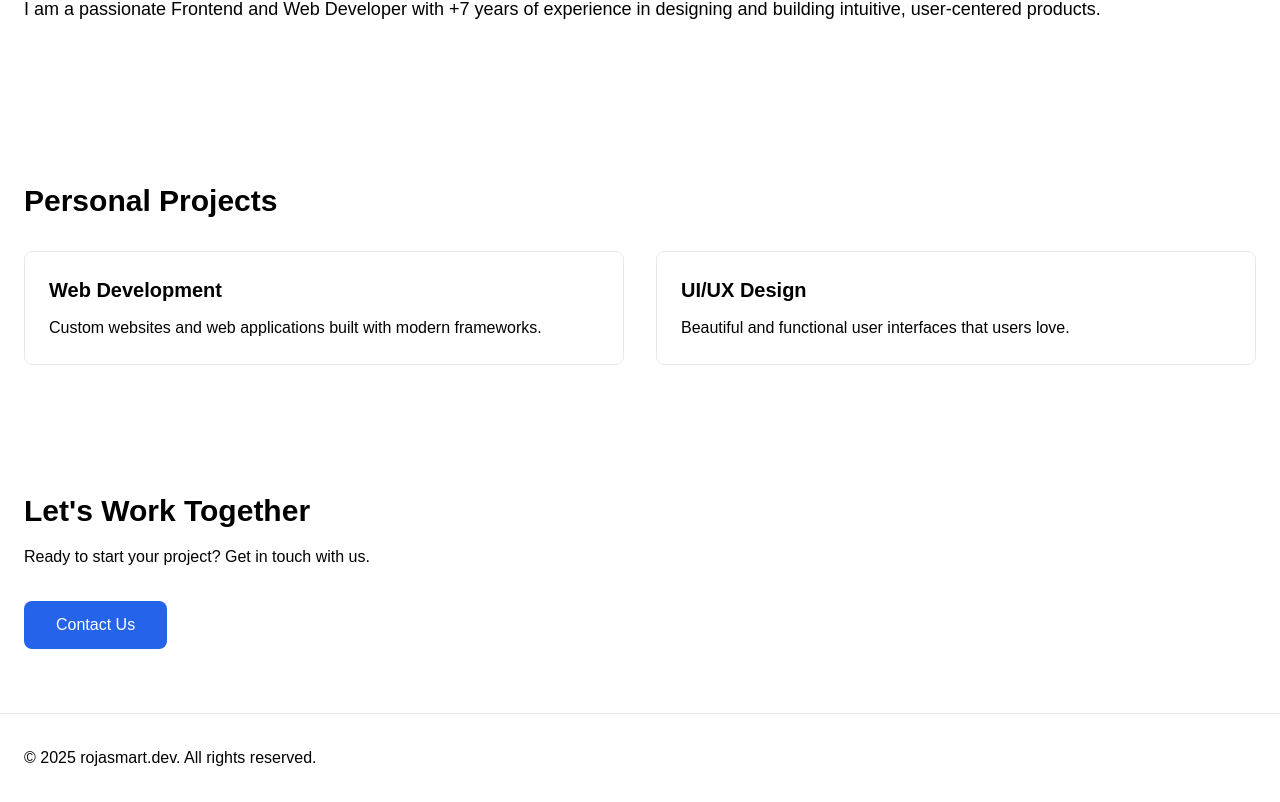
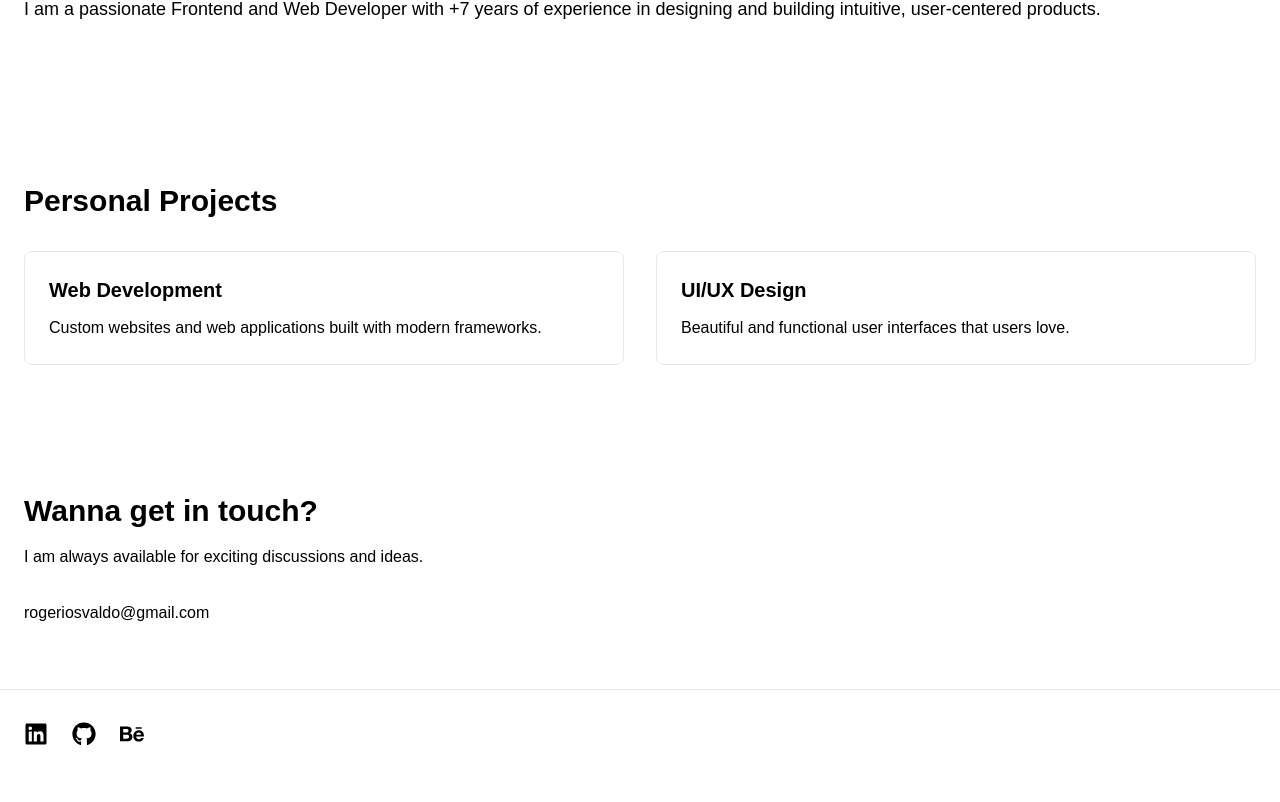
Before and after one commit to rojasmart/rojasmart-template, a Next.js app: page / in a window 1280 px wide. Shown: the part 230-1032 px from the top of the page. After the commit the page ends 1008 px from the top, so only its background shows below. Built offline with nearby package versions, Linux system fonts and the light colour scheme.

Commit message:
--add react-icons for social links and update contact section and remove footer

```diff
--- a/package.json
+++ b/package.json
@@ -11,7 +11,8 @@
   "dependencies": {
     "next": "15.4.2",
     "react": "19.1.0",
-    "react-dom": "19.1.0"
+    "react-dom": "19.1.0",
+    "react-icons": "^5.5.0"
   },
   "devDependencies": {
     "@types/node": "^20",
--- a/src/app/page.tsx
+++ b/src/app/page.tsx
@@ -1,4 +1,5 @@
 import Link from "next/link";
+import { FaLinkedin, FaGithub, FaBehance } from "react-icons/fa"; // Import icons
 
 export default function Home() {
   return (
@@ -43,21 +44,28 @@ export default function Home() {
       {/* Simple Contact */}
       <section id="contact" className="bg-slate-50">
         <div className="w-full px-6 py-16">
-          <h2 className="text-3xl font-bold text-black mb-4">Let's Work Together</h2>
-          <p className="text-black mb-8">Ready to start your project? Get in touch with us.</p>
-          <Link
-            href="mailto:hello@rojasmart.dev"
-            className="inline-block bg-blue-600 text-white px-8 py-3 rounded-lg hover:bg-blue-700 transition-colors"
-          >
-            Contact Us
+          <h2 className="text-3xl font-bold text-black mb-4">Wanna get in touch?</h2>
+          <p className="text-black mb-8">I am always available for exciting discussions and ideas.</p>
+          <Link href="mailto:hello@rojasmart.dev" className="text-black hover:text-slate-600">
+            rogeriosvaldo@gmail.com
           </Link>
         </div>
       </section>
 
       {/* Simple Footer */}
       <footer className="border-t border-slate-200">
-        <div className="w-full px-6 py-8">
-          <p className="text-black">© 2025 rojasmart.dev. All rights reserved.</p>
+        <div className="w-full px-6 py-8 flex flex-col items-left">
+          <div className="flex space-x-6">
+            <a href="https://www.linkedin.com/in/your-profile" target="_blank" rel="noopener noreferrer" className="text-black hover:text-blue-600">
+              <FaLinkedin size={24} />
+            </a>
+            <a href="https://github.com/your-profile" target="_blank" rel="noopener noreferrer" className="text-black hover:text-gray-800">
+              <FaGithub size={24} />
+            </a>
+            <a href="https://www.behance.net/your-profile" target="_blank" rel="noopener noreferrer" className="text-black hover:text-blue-500">
+              <FaBehance size={24} />
+            </a>
+          </div>
         </div>
       </footer>
     </div>
```
Also changed, not shown: 1 other file (tests, documents, lock files or other folders).
